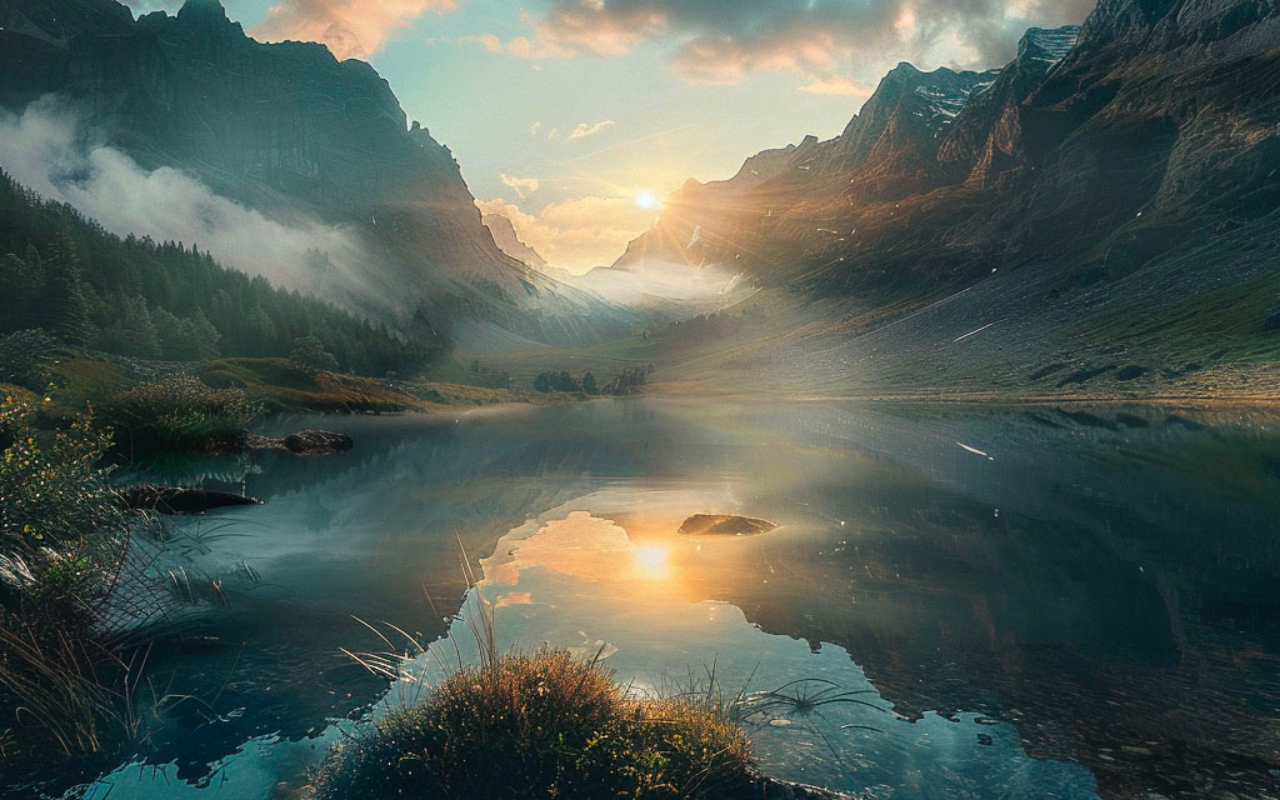
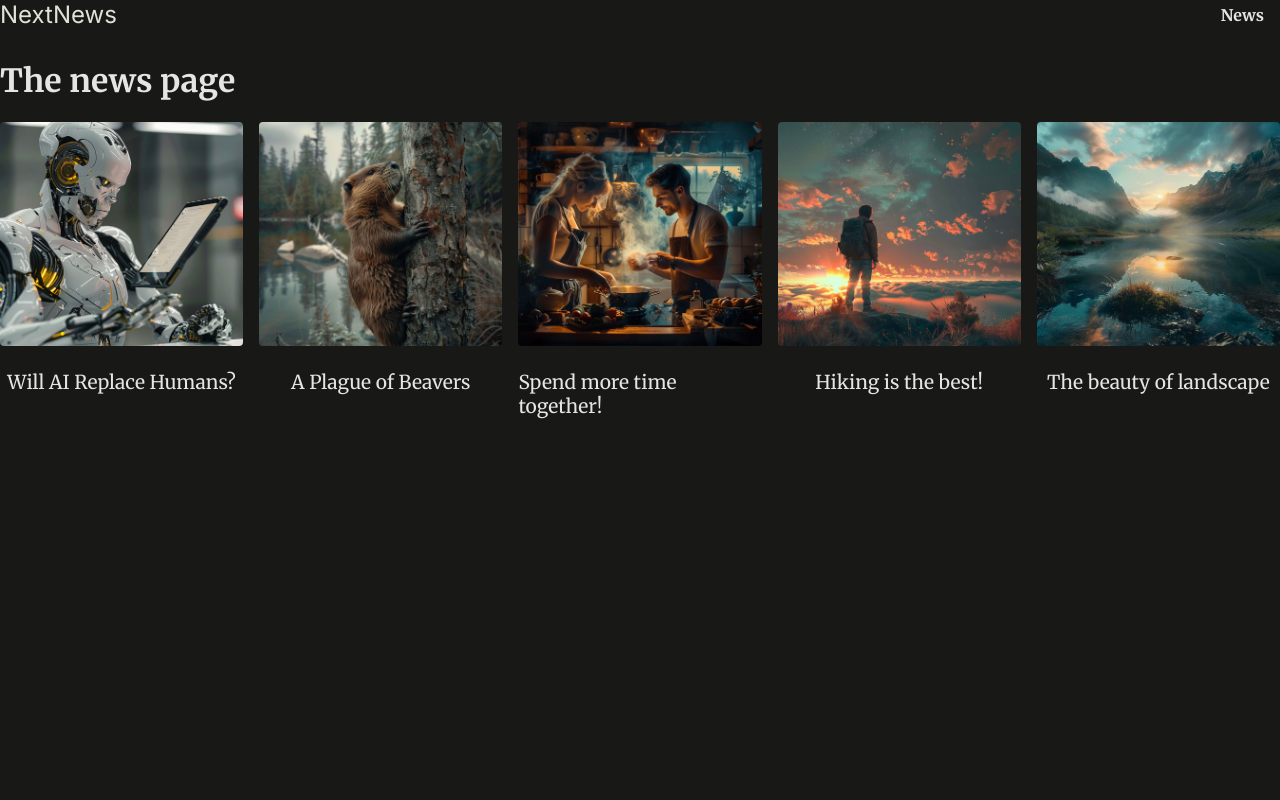
Before and after one commit to Muhammad0320/paper, a Next.js app: page /news in a window 1280 px wide. Built offline with nearby package versions, Linux system fonts and the light colour scheme.

Commit message:
chore: update code

```diff
--- a/app/layout.js
+++ b/app/layout.js
@@ -9,10 +9,12 @@ export const metadata = {
 export default function RootLayout({ children }) {
   return (
     <html lang="en">
-      <div>
-        <MainHeader />
-      </div>
-      <body>{children}</body>
+      <body>
+        <div>
+          <MainHeader />
+        </div>
+        {children}
+      </body>
     </html>
   );
 }
--- a/app/news/page.jsx
+++ b/app/news/page.jsx
@@ -4,17 +4,19 @@ import Link from "next/link";
 
 function NewsPage() {
   return (
-    <div className="">
-      <li className="news-list">
+    <>
+      <h1> The news page </h1>
+      <ul className="news-list">
         {DUMMY_NEWS.map((item) => (
-          <Link href={`/news/${item.slug}`}>
-            <Image src={`/images/news/${item.image}`} alt={item.title} fill />
-            <span> {item.title} </span>
-            Read more...
-          </Link>
+          <li key={item.id}>
+            <Link href={`/news/${item.slug}`}>
+              <img src={`/images/news/${item.image}`} alt={item.title} />
+              <span> {item.title} </span>
+            </Link>
+          </li>
         ))}
-      </li>
-    </div>
+      </ul>
+    </>
   );
 }
 
```
Also changed, not shown: app/news/[id]/page.jsx (+13 -4 lines).
